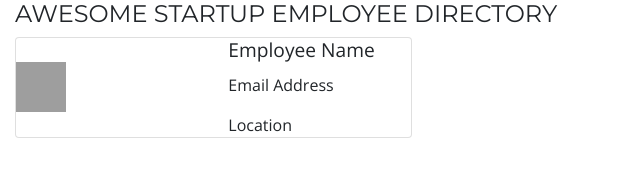
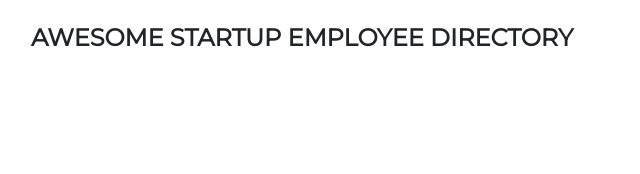
Before and after one commit to LeeVaughn/employee-directory.api, a plain HTML site: page index.html in a window 1280 px wide. Shown: the whole page, without its empty margins (0-640 px from the left). Drawn offline with nearby package versions, Linux system fonts and the light colour scheme; grey boxes are pictures that could not be loaded.

Commit message:
updated index.html

```diff
--- a/index.html
+++ b/index.html
@@ -18,12 +18,12 @@
 <body>
     <div class="container-fluid">
         <header>
-            <h1 class="title">AWESOME STARTUP EMPLOYEE DIRECTORY</h1>
+            <h1 class="title mt-4 mb-3 px-3"><strong>AWESOME STARTUP EMPLOYEE DIRECTORY</strong></h1>
         </header>
 
         <!-- layout example for card -->
-        <div class="row">
-            <div class="col-md-6 col-lg-4">
+        <div class="row users px-3">
+            <!-- <div class="col-md-6 col-lg-4">
                 <div class="card mb-4">
                     <div class="row align-items-center">
                         <div class="col">
@@ -36,7 +36,7 @@
                         </div>
                     </div>
                 </div>
-            </div>
+            </div> -->
         </div>
 
     </div>
```
